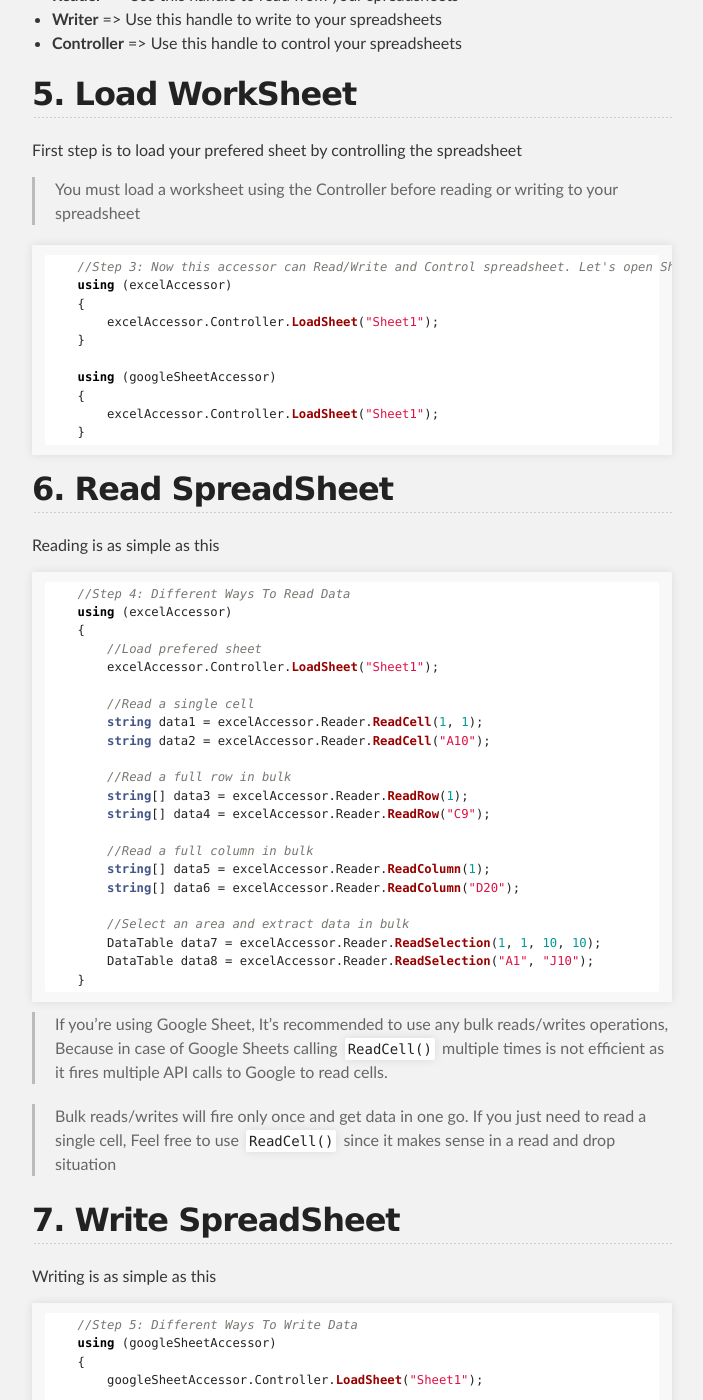
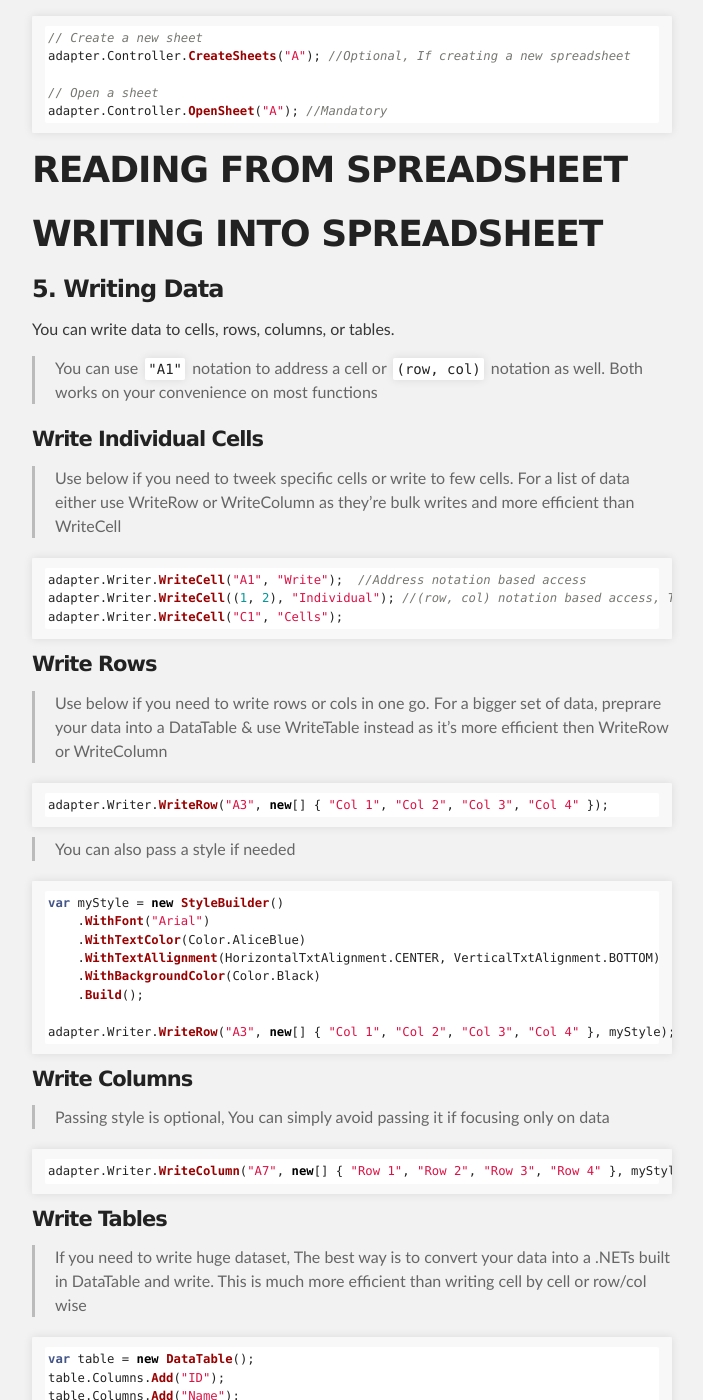
Before and after one commit to sangeethnandakumar/Twileloop.Spreadsheet, a Jekyll site: the page built from doc/index.md, in a window 1280 px wide and 1400 px high, scrolled down 3350 px. Shown: the whole window, without its empty margins (288-991 px from the left). Built offline with Jekyll 4.4.1, drawn with Linux system fonts in a browser that asks for light colours; our own code applies the rules of GitHub Pages for plain Markdown files; some of the changed text lies outside the part shown.

Commit message:
Update index.md

````diff
--- a/doc/index.md
+++ b/doc/index.md
@@ -1,279 +1,242 @@
----
-layout: default
----
+# Twileloop.SpreadSheet Documentation
 
-## About
-A cross format spreadsheet accessor that empowers you to effortlessly read, write, copy, and move data across popular spreadsheet formats like Google Sheets and Microsoft Excel.
+## Overview
 
-## License
-> Twileloop.SpreadSheet is licensed under the MIT License. See the LICENSE file for more details.
+- **Twileloop.SpreadSheet** is a very simple & interesting library for reading and writing various spreadsheet formats effortlessly.
+- It is **not** a low-level implementation but a wrapper around **NPOI** and **Google Sheets API**, abstracting their complexities into a unified, easy-to-use API.
+- The goal is to provide a single, simplified interface for handling both Excel and Google Sheets without dealing with intricate details.
+- Designed for quick and hassle-free spreadsheet creation and access.
+- Supports seamless data transfer between different spreadsheet formats.
+- Currently, only basic editing and styling features are available; advanced elements like images and graphics are not yet supported.
 
-#### This library is absolutely free. If it gives you a smile, A small coffee would be a great way to support my work. Thank you for considering it!
-[!["Buy Me A Coffee"](https://www.buymeacoffee.com/assets/img/custom_images/orange_img.png)](https://www.buymeacoffee.com/sangeethnanda)
+### **One Code --> Export to Excel and/or Google Sheets effortlessly.**
 
-## Usage
-***To get started, You have to install atleast 2 packages:***
+> With more driver additions, More and more spreadsheet kinds can be supported later
+----
 
-- The core `Twileloop.SpreadSheet` package
-- A driver package for your desired spreadsheet (Microsoft Excel, Google Sheet etc...)
+## Installation
 
-> **Note**
-> ***In the backstage, Twileloop.SpreadSheet uses NPOI to connect with Excel files and Google.Apis.Sheets.v4 to connect with Google Sheets***
+To get started, install the **core package** and the **driver package(s)** for the spreadsheet formats you want to use.
 
-<hr/>
-
-## 1. Install Core Package
+### 1. Install the Core Package
 ```bash
 dotnet add package Twileloop.SpreadSheet
 ```
 
-## 2. Install Driver Packages (One or More)
+### 2. Install Driver Packages (1 or More)
+Install the driver(s) for the formats you plan to use:
 
-> There is no need to install all these driver packages, If you only prefer to work with Microsoft Excel, ignore the Google Sheets driver package
+| Driver | Format | Install Command |
+|--------|--------|-----------------|
+| <img src="https://iili.io/HUaMOEG.png" alt="Google Sheets Logo" height="30"> | Google Sheets | `dotnet add package Twileloop.SpreadSheet.GoogleSheet` |
+| <img src="https://iili.io/HUaM8Yl.png" alt="Microsoft Excel Logo" height="30"> | Microsoft Excel | `dotnet add package Twileloop.SpreadSheet.MicrosoftExcel` |
 
-| Driver | To Use | Install Package
-| :---: | :---:   | :---:
-| <img src="https://iili.io/HUaMOEG.png" alt="Logo" height="30"> | Google Sheet | `dotnet add package Twileloop.SpreadSheet.GoogleSheet`
-| <img src="https://iili.io/HUaM8Yl.png" alt="Logo" height="30"> | Microsoft Excel | `dotnet add package Twileloop.SpreadSheet.MicrosoftExcel`
+---
 
-### Supported Features
+## Getting Started
 
-| Feature     | Microsoft Excel | Google Sheets
-| ---      | ---       | ---
-| Plan Text Reads | ✅ | ✅
-| Plan Text Writes | ✅ | ✅
-| Switch Sheets | ✅ | ✅
-| Text Formatting | ✅ | ✅
-| Cell Formatting | ✅ | ✅
-| Border Formatting | 🚧 | 🚧
-| Cell Merging | 🚧 | 🚧
-| Image Reads | 🚧 | 🚧
-| Image Writes | 🚧 | 🚧
-| Formulas | ❌ | ❌
-| Draw Graph | ❌ | ❌
+### 1. Initialize Drivers
 
-✅ - Available &nbsp;&nbsp;&nbsp;
-🚧 - Work In Progress &nbsp;&nbsp;&nbsp;
-❌ - Not Available
-
-## 3. Initialize Driver(s)
-Once installed packages, Initialize your drivers
+Start by initializing the drivers for the spreadsheet formats you want to work with.
 
 ```csharp
-    using Twileloop.SpreadSheet.GoogleSheet;
-    using Twileloop.SpreadSheet.MicrosoftExcel;
+using Twileloop.SpreadSheet.GoogleSheet;
+using Twileloop.SpreadSheet.MicrosoftExcel;
 
-    //Step 1: Initialize your prefered spreadsheet drivers
-    var excelDriver = new MicrosoftExcelDriver(new MicrosoftExcelOptions
-    {
-        FileLocation = "<YOUR_EXCEL_FILE_LOCATION>"
-    });
+// Initialize Microsoft Excel Driver
+var excelDriver = new MicrosoftExcelDriver(new MicrosoftExcelOptions(filePath));
 
-    var googleSheetsDriver = new GoogleSheetDriver(new GoogleSheetOptions
-    {
-        SheetsURI = new Uri("<YOUR_GOOGLE_SHEETS_URL>"),
-        Credential = @"D:\secrets.json" //Location of your credential file
-    });
+// Initialize Google Sheets Driver
+var googleSheet = new GoogleSheetDriver(new GoogleSheetOptions(
+    sheetsURI: new Uri("https://docs.google.com/spreadsheets/d/1YWqL4_jmGhtpj--ZBLRe598w7IXDCvzL0UWHU_wZMqU/edit?gid=0#gid=0"),
+    sheetName: "MySheet",
+    jsonCredentialContent: File.ReadAllText("secrets.json"),
+    bulkUpdate: false
+));
 ```
-> **Warning**
-> ***If planning to use Google Sheets, You have to:***
-1. Create a service account in Google Cloud Platform (GCP)
-1. Download the credentials `secrets.json` from GCP console and save it
-1. Enable Google Sheets API in your GCP console
-1. Then share your Google Sheet with the service account's email id abd assign as 'Editor' (for write permission)
 
-The above process is out of scope to explain more here in detail.
+> **Note for Google Sheets**:
+> - Create a service account in Google Cloud Platform (GCP).
+> - Download the `secrets.json` credentials file from the GCP console.
+> - Enable the Google Sheets API in your GCP console.
+> - Share your Google Sheet with the service account's email and assign it as an "Editor" for write permissions.
 
-Here's a good video tutorial to help you get started (Upto 3:07): https://www.youtube.com/watch?v=fxGeppjO0Mg
+---
 
-## 4. Get An Accessor
-Once driver(s) are initialized, Create an accessor to access the spreadsheet
+# For GoogleSheetDriver, Setting `bulkUpdate` to `true`, Makes Writes To GoogleSheets Faster, But This Is Now Expirimental
+
+## bulkUpdate: false
+
+
+## bulkUpdate: true
+
+---
+
+
+### 2. Create an Adapter
+
+Once the drivers are initialized, create an adapter to interact with the spreadsheet.
 
 ```csharp
-    using Twileloop.SpreadSheet.Factory;
+using Twileloop.SpreadSheet.Factory;
 
-    //Step 2: Use that driver to build a spreadsheet accessor
-    var excelAccessor = SpreadSheetFactory.CreateAccessor(excelDriver);
-    var googleSheetAccessor = SpreadSheetFactory.CreateAccessor(googleSheetsDriver);
+// Create adapters for Excel and Google Sheets
+ISpreadSheetAdapter excelAdapter = SpreadSheetFactory.CreateAdapter(excelDriver);
+ISpreadSheetAdapter gsheetAdapter = SpreadSheetFactory.CreateAdapter(googleSheet);
 ```
 
-An accessor wil give you 3 handles:
-- **Reader** => Use this handle to read from your spreadsheets
-- **Writer** => Use this handle to write to your spreadsheets
-- **Controller** => Use this handle to control your spreadsheets
+### 3. Initialize the Workbook
 
-## 5. Load WorkSheet
-First step is to load your prefered sheet by controlling the spreadsheet
-> You must load a worksheet using the Controller before reading or writing to your spreadsheet
+Before performing any operations, initialize the workbook.
 
 ```csharp
-    //Step 3: Now this accessor can Read/Write and Control spreadsheet. Let's open Sheet1
-    using (excelAccessor)
-    {
-        excelAccessor.Controller.LoadSheet("Sheet1");
-    }
-
-    using (googleSheetAccessor)
-    {
-        excelAccessor.Controller.LoadSheet("Sheet1");
-    }
+adapter.Controller.InitialiseWorkbook(); //Mandatory step
 ```
 
-## 6. Read SpreadSheet
-Reading is as simple as this
+---
+
+### 4. Create and Open Sheets
+
+You can create new sheets and open them for reading or writing. Remember, You must open a sheet to do any operations
+
+> Once a sheet is opened all below commands execute in that opened sheet. If you're dealing with multiple sheets, Call `adapter.Controller.OpenSheet("B");` again as needed whenever you need to change sheet and rest of code need to execute in new sheet
 
 ```csharp
-    //Step 4: Different Ways To Read Data
-    using (excelAccessor)
-    {
-        //Load prefered sheet
-        excelAccessor.Controller.LoadSheet("Sheet1");
+// Create a new sheet
+adapter.Controller.CreateSheets("A"); //Optional, If creating a new spreadsheet
 
-        //Read a single cell
-        string data1 = excelAccessor.Reader.ReadCell(1, 1);
-        string data2 = excelAccessor.Reader.ReadCell("A10");
-
-        //Read a full row in bulk
-        string[] data3 = excelAccessor.Reader.ReadRow(1);
-        string[] data4 = excelAccessor.Reader.ReadRow("C9");
-
-        //Read a full column in bulk
-        string[] data5 = excelAccessor.Reader.ReadColumn(1);
-        string[] data6 = excelAccessor.Reader.ReadColumn("D20");
-
-        //Select an area and extract data in bulk
-        DataTable data7 = excelAccessor.Reader.ReadSelection(1, 1, 10, 10);
-        DataTable data8 = excelAccessor.Reader.ReadSelection("A1", "J10");
-    }
+// Open a sheet
+adapter.Controller.OpenSheet("A"); //Mandatory
 ```
 
-> If you're using Google Sheet, It's recommended to use any bulk reads/writes operations, Because in case of Google Sheets calling `ReadCell()` multiple times is not efficient as it fires multiple API calls to Google to read cells.
+# READING FROM SPREADSHEET
 
-> Bulk reads/writes will fire only once and get data in one go. If you just need to read a single cell, Feel free to use `ReadCell()` since it makes sense in a read and drop situation
+# WRITING INTO SPREADSHEET
 
+### 5. Writing Data
 
-## 7. Write SpreadSheet
-Writing is as simple as this
+You can write data to cells, rows, columns, or tables.
+
+> You can use `"A1"` notation to address a cell or `(row, col)` notation as well. Both works on your convenience on most functions
+
+#### Write Individual Cells
+
+> Use below if you need to tweek specific cells or write to few cells. For a list of data either use WriteRow or WriteColumn as they're bulk writes and more efficient than WriteCell
 
 ```csharp
-    //Step 5: Different Ways To Write Data
-    using (googleSheetAccessor)
-    {
-        googleSheetAccessor.Controller.LoadSheet("Sheet1");
-
-        //Write a single cell
-        googleSheetAccessor.Writer.WriteCell(1, 1, "Country");
-        googleSheetAccessor.Writer.WriteCell("C17", "Country");
-
-        //Write a full row in bulk
-        googleSheetAccessor.Writer.WriteRow(1, new string[] { "USA", "China", "Russia", "India" });
-        googleSheetAccessor.Writer.WriteRow("A1", new string[] { "USA", "China", "Russia", "India" });
-
-        //Write a full column in bulk
-        googleSheetAccessor.Writer.WriteColumn(1, new string[] { "USA", "China", "Russia", "India" });
-        googleSheetAccessor.Writer.WriteColumn("B22", new string[] { "USA", "China", "Russia", "India" });
-
-        //Select an area and write a grid in bulk
-        DataTable grid = new DataTable();
-        grid.Columns.Add("Rank");
-        grid.Columns.Add("Powerfull Militaries");
-
-        grid.Rows.Add(1, "USA");
-        grid.Rows.Add(2, "China");
-        grid.Rows.Add(3, "Russia");
-        grid.Rows.Add(4, "India");
-        grid.Rows.Add(5, "France");
-
-        googleSheetAccessor.Writer.WriteSelection(1, 1, grid);
-        googleSheetAccessor.Writer.WriteSelection("D20", grid);
-    }
+adapter.Writer.WriteCell("A1", "Write");  //Address notation based access
+adapter.Writer.WriteCell((1, 2), "Individual"); //(row, col) notation based access, This is not an index and starts with 1 not 0
+adapter.Writer.WriteCell("C1", "Cells");
 ```
 
-## 8. Read/Write Multiple SpreadSheets In One Go
-Open multiple spreadsheets in one go by cascading accessors then move data in between
+#### Write Rows
+
+> Use below if you need to write rows or cols in one go. For a bigger set of data, preprare your data into a DataTable & use WriteTable instead as it's more efficient then WriteRow or WriteColumn
 
 ```csharp
-    //Read and write both spreadsheets at once
-    using (excelAccessor)
-    {
-        using (googleSheetAccessor)
-        {
-            //Step 1: Open both spreadsheets
-            excelAccessor.Controller.LoadSheet("Sheet1");
-            googleSheetAccessor.Controller.LoadSheet("Sheet1");
-
-            //Step 2: Read from excel
-            DataTable excelData = excelAccessor.Reader.ReadSelection("A1", "D10");
-
-            //Step 3: Then write it to Google Sheet
-            googleSheetAccessor.Writer.WriteSelection("C1", excelData);
-        }
-    }
+adapter.Writer.WriteRow("A3", new[] { "Col 1", "Col 2", "Col 3", "Col 4" });
 ```
 
-## 9. Sheets Controls
-Create one or more sheets, Get all sheets or find active sheet name
+> You can also pass a style if needed
 
 ```csharp
-    //Create one or more new sheets
-    excelAccessor.Controller.CreateSheets("Sheet1", "Sheet2", "Sheet3");
-    googleSheetAccessor.Controller.CreateSheets("Sheet1", "Sheet2");
+var myStyle = new StyleBuilder()
+    .WithFont("Arial")
+    .WithTextColor(Color.AliceBlue)
+    .WithTextAllignment(HorizontalTxtAlignment.CENTER, VerticalTxtAlignment.BOTTOM)
+    .WithBackgroundColor(Color.Black)
+    .Build();
 
-    //Get list of sheets
-    var allExcelSheets = excelAccessor.Controller.GetSheets();
-    var allGoogleSheetSheet = googleSheetAccessor.Controller.GetSheets();
-
-    //Get active sheet name
-    var activeExcelSheet = excelAccessor.Controller.GetActiveSheet();
-    var googleSheetSheet = googleSheetAccessor.Controller.GetActiveSheet();
+adapter.Writer.WriteRow("A3", new[] { "Col 1", "Col 2", "Col 3", "Col 4" }, myStyle);
 ```
 
-## 10. Styling And Formatting
-Styling is easy as hell. Just define all your different styles/formatting globally and apply it for a selected cell range
+#### Write Columns
 
-A formatting can have 3 types
-- Text Formatting
-- Cell Formatting
-- Border Formatting
-
-> Keep `NULL` for whichever format type you don't want to change
-
+> Passing style is optional, You can simply avoid passing it if focusing only on data
 
 ```csharp
+adapter.Writer.WriteColumn("A7", new[] { "Row 1", "Row 2", "Row 3", "Row 4" }, myStyle);
+```
 
-    //Define your formatting, Let's say for titles
-    var titleFormat = new Formatting
-    {
-        //Text formatting
-        TextFormating = new TextFormating
-        {
-            Bold = false,
-            Italic = true,
-            Underline = false,
-            Size = 15,
-            HorizontalAlignment = HorizontalAllignment.RIGHT,
-            VerticalAlignment = VerticalAllignment.BOTTOM,
-            Font = "Impact",
-            Color = System.Drawing.Color.White,
-        },
-        //Cell formatting
-        CellFormating = new CellFormating
-        {
-            BackgroundColor = System.Drawing.Color.IndianRed
-        },
-        //Border formatting
-        BorderFormating = new BorderFormating
-        {
-            TopBorder = true,
-            LeftBorder = true,
-            RightBorder = true,
-            BottomBorder = true,
-            BorderType = BorderType.SOLID,
-            Thickness = 5
-        }
-    };
+#### Write Tables
 
-    //Then simply apply it as needed for a cell range
-    excelAccessor.Writer.ApplyFormatting(1, 1, 10, 4, titleFormat);
-    googleSheetAccessor.Writer.ApplyFormatting(1, 1, 10, 4, titleFormat);
+> If you need to write huge dataset, The best way is to convert your data into a .NETs built in DataTable and write. This is much more efficient than writing cell by cell or row/col wise
+
+```csharp
+var table = new DataTable();
+table.Columns.Add("ID");
+table.Columns.Add("Name");
+table.Columns.Add("Age");
+table.Columns.Add("City");
+table.Columns.Add("Salary");
+table.Rows.Add(1, "John Doe", 28, "New York", 55000);
+
+adapter.Writer.WriteTable("A12", table, myStyle);
 ```
+
+---
+
+### 6. Formatting and Styling
+
+Apply styles to cells, rows, columns, or tables.
+
+#### Create Styles
+```csharp
+var headingStyle = new StyleBuilder()
+    .Bold()
+    .WithFontSize(18)
+    .WithFont("Arial")
+    .WithTextColor(Color.Blue)
+    .WithTextAllignment(HorizontalTxtAlignment.LEFT, VerticalTxtAlignment.TOP)
+    .WithBackgroundColor(Color.LightBlue)
+    .Build();
+```
+
+#### Apply Styles
+
+> Here `A1` to `E1` is a grid selection rectanglular area where this style applies.
+
+```csharp
+adapter.Writer.ApplyStyling("A1", "E1", headingStyle);
+```
+
+#### Apply Borders
+
+> Here `A12` to `E21` is a grid selection rectanglular area where this border applies. (Outer border)
+>
+```csharp
+adapter.Writer.ApplyBorder("A12", "E21", new BorderStyling
+{
+    TopBorder = true,
+    LeftBorder = true,
+    RightBorder = true,
+    BottomBorder = true,
+    BorderType = BorderType.SOLID,
+    BorderColor = Color.OrangeRed,
+    Thickness = BorderThickness.Thick
+});
+```
+
+---
+
+### 7. Resizing Rows and Columns
+
+Adjust the size of rows and columns.
+
+```csharp
+// Resize a row
+adapter.Writer.ResizeRow("A1", 50);
+
+// Resize a column
+adapter.Writer.ResizeColumn("A1", 40);
+```
+
+---
+
+### 8. Saving the Workbook
+
+After making changes, save the workbook.
+
+```csharp
+adapter.Controller.SaveWorkbook();
+```
````
